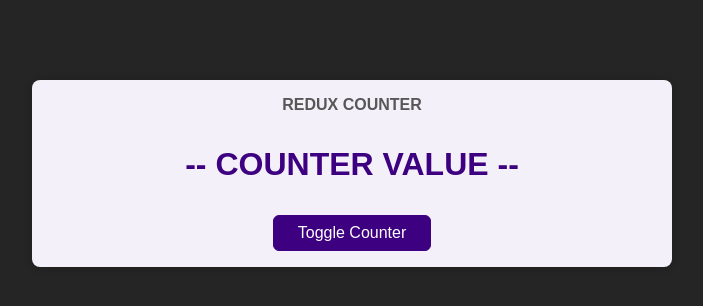
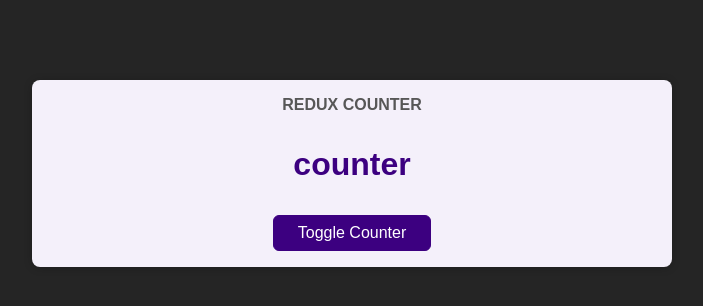
Before and after one commit to MohammedOsamma/redux-playground, a React (Create React App) app: page / in a window 1280 px wide. Shown: the top 306 px of the page, without its empty margins (288-991 px from the left). Built offline with nearby package versions, Linux system fonts and the light colour scheme.

Commit message:
Import Provider  from react-redux to make store accessible from whole project and use useSelector in counter component to access on counter from redux store

```diff
--- a/src/components/Counter.js
+++ b/src/components/Counter.js
@@ -1,12 +1,12 @@
-import classes from './Counter.module.css';
-
+import classes from "./Counter.module.css";
+import { useSelector } from "react-redux";
 const Counter = () => {
   const toggleCounterHandler = () => {};
-
+  const counter = useSelector((state) => state.counter);
   return (
     <main className={classes.counter}>
       <h1>Redux Counter</h1>
-      <div className={classes.value}>-- COUNTER VALUE --</div>
+      <div className={classes.value}>counter</div>
       <button onClick={toggleCounterHandler}>Toggle Counter</button>
     </main>
   );
--- a/src/index.js
+++ b/src/index.js
@@ -1,8 +1,13 @@
-import React from 'react';
-import ReactDOM from 'react-dom/client';
+import React from "react";
+import ReactDOM from "react-dom/client";
+import { Provider } from "react-redux";
+import "./index.css";
+import App from "./App";
+import store from "./store";
 
-import './index.css';
-import App from './App';
-
-const root = ReactDOM.createRoot(document.getElementById('root'));
-root.render(<App />);
+const root = ReactDOM.createRoot(document.getElementById("root"));
+root.render(
+  <Provider store={store}>
+    <App />
+  </Provider>
+);
```
